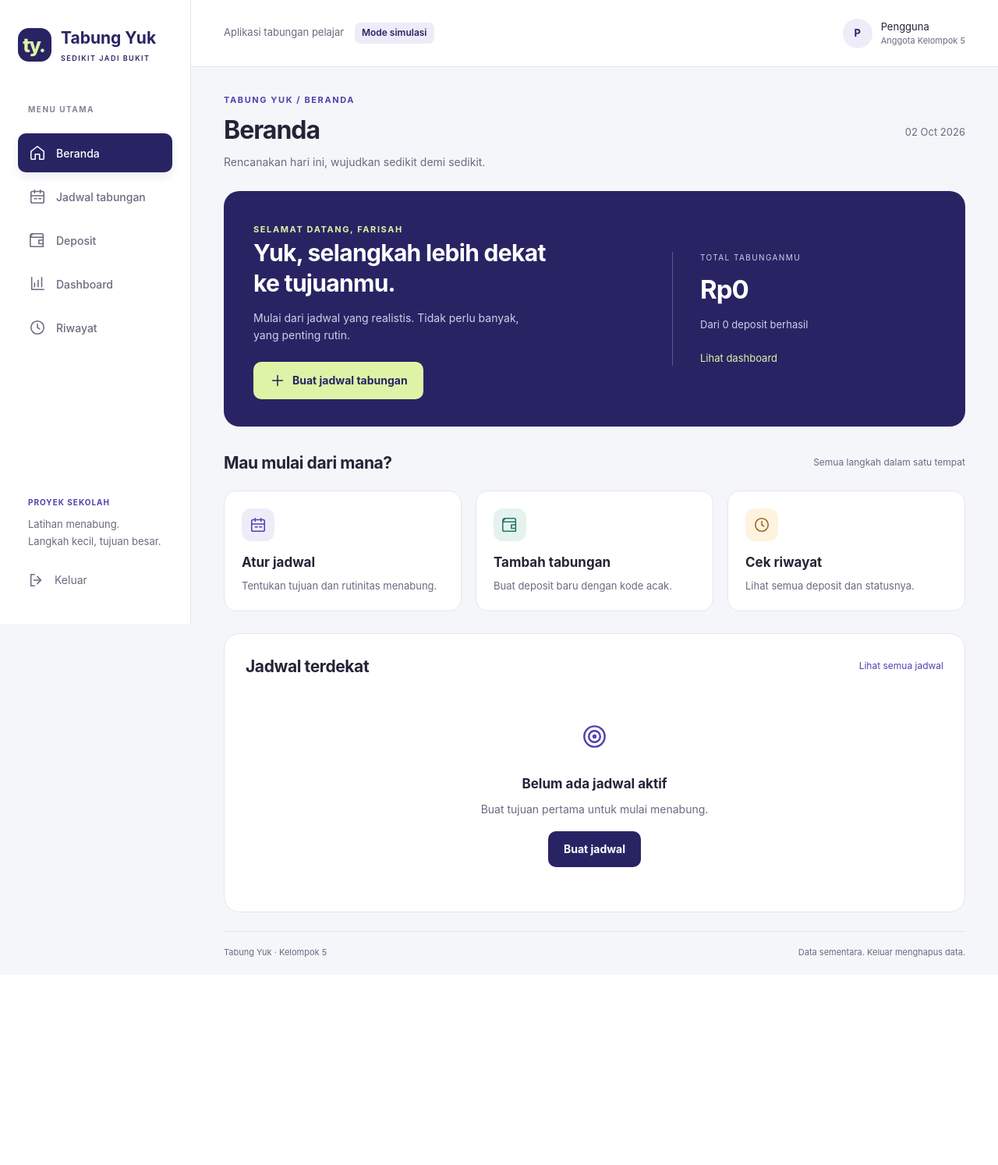
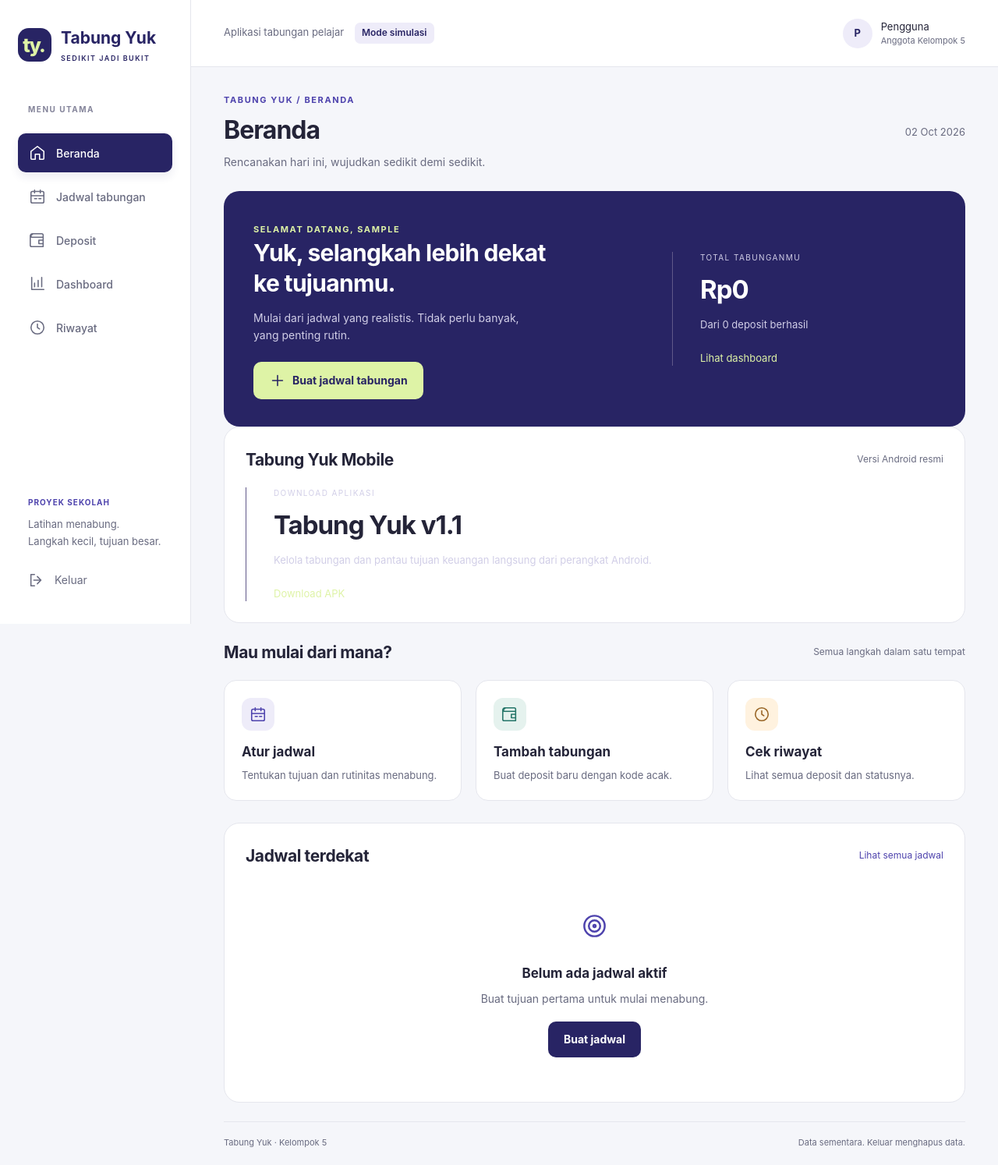
Before and after one commit to alicee98/tabung-yuk, a PHP site: page /beranda.php in a window 1280 px wide. Shown: the whole page at 78% size. Before the commit the page ends 1228 px from the top, so only its background shows below. Run offline with PHP 8.4, Linux system fonts and the light colour scheme; the visitor is signed in with stand-in values (Sample User, id 1); data that the repository does not hold is empty.

Commit message:
adding download button for new android apk

```diff
--- a/beranda.php
+++ b/beranda.php
@@ -1,5 +1,6 @@
 <?php require __DIR__.'/includes/app.php'; require_login(); page_start('Beranda','beranda','Rencanakan hari ini, wujudkan sedikit demi sedikit.'); ?>
-<section class="welcome"><div><span class="eyebrow light">SELAMAT DATANG, FARISAH</span><h2>Yuk, selangkah lebih dekat<br>ke tujuanmu.</h2><p>Mulai dari jadwal yang realistis. Tidak perlu banyak,<br>yang penting rutin.</p><a class="btn lime" href="jadwal.php"><?=icon('plus')?>Buat jadwal tabungan</a></div><div class="welcome-balance"><span>TOTAL TABUNGANMU</span><strong><?=rp(saved())?></strong><small>Dari <?=count_status('success')?> deposit berhasil</small><a href="dashboard.php">Lihat dashboard</a></div></section>
+<section class="welcome"><div><span class="eyebrow light">SELAMAT DATANG, <?= strtoupper(e($_SESSION['user'])) ?></span><h2>Yuk, selangkah lebih dekat<br>ke tujuanmu.</h2><p>Mulai dari jadwal yang realistis. Tidak perlu banyak,<br>yang penting rutin.</p><a class="btn lime" href="jadwal.php"><?=icon('plus')?>Buat jadwal tabungan</a></div><div class="welcome-balance"><span>TOTAL TABUNGANMU</span><strong><?=rp(saved())?></strong><small>Dari <?=count_status('success')?> deposit berhasil</small><a href="dashboard.php">Lihat dashboard</a></div></section>
+<section class="panel"><div class="section-title"><h2>Tabung Yuk Mobile</h2><span>Versi Android resmi</span></div><div class="welcome-balance"><span>DOWNLOAD APLIKASI</span><strong>Tabung Yuk v1.1</strong><small>Kelola tabungan dan pantau tujuan keuangan langsung dari perangkat Android.</small><a href="https://github.com/alicee98/tabung-yuk/releases/download/v1.1/Tabung_Yuk.apk" target="_blank" rel="noopener noreferrer">Download APK</a></div></section>
 <div class="section-title"><h2>Mau mulai dari mana?</h2><span>Semua langkah dalam satu tempat</span></div><div class="quick-grid"><?php foreach([['calendar','jadwal','Atur jadwal','Tentukan tujuan dan rutinitas menabung.'],['wallet','deposit','Tambah tabungan','Buat deposit baru dengan kode acak.'],['clock','riwayat','Cek riwayat','Lihat semua deposit dan statusnya.']] as $q): ?><a class="quick-card" href="<?=$q[1]?>.php"><span class="icon-box"><?=icon($q[0])?></span><h3><?=$q[2]?></h3><p><?=$q[3]?></p></a><?php endforeach ?></div>
 <section class="panel"><div class="section-title"><h2>Jadwal terdekat</h2><a href="jadwal.php">Lihat semua jadwal</a></div><?php $goals=array_values(array_filter($_SESSION['goals'],function($g){return saved($g['id'])<$g['target'];})); usort($goals,function($a,$b){return strcmp(next_due($a),next_due($b));}); if(!$goals): empty_state('Belum ada jadwal aktif','Buat tujuan pertama untuk mulai menabung.','jadwal.php','Buat jadwal'); else: foreach(array_slice($goals,0,3) as $g): ?><div class="schedule-row"><span class="icon-box soft"><?=icon('calendar')?></span><div><strong><?=e($g['name'])?></strong><p><?=e($g['frequency'])?> · <?=pretty_date(next_due($g))?></p></div><strong><?=rp($g['installment'])?></strong><a class="btn secondary" href="deposit.php?goal=<?=e($g['id'])?>">Deposit</a></div><?php endforeach; endif ?></section>
 <?php page_end(); ?>
```
Also changed, not shown: login.php (+1 -1 lines).
